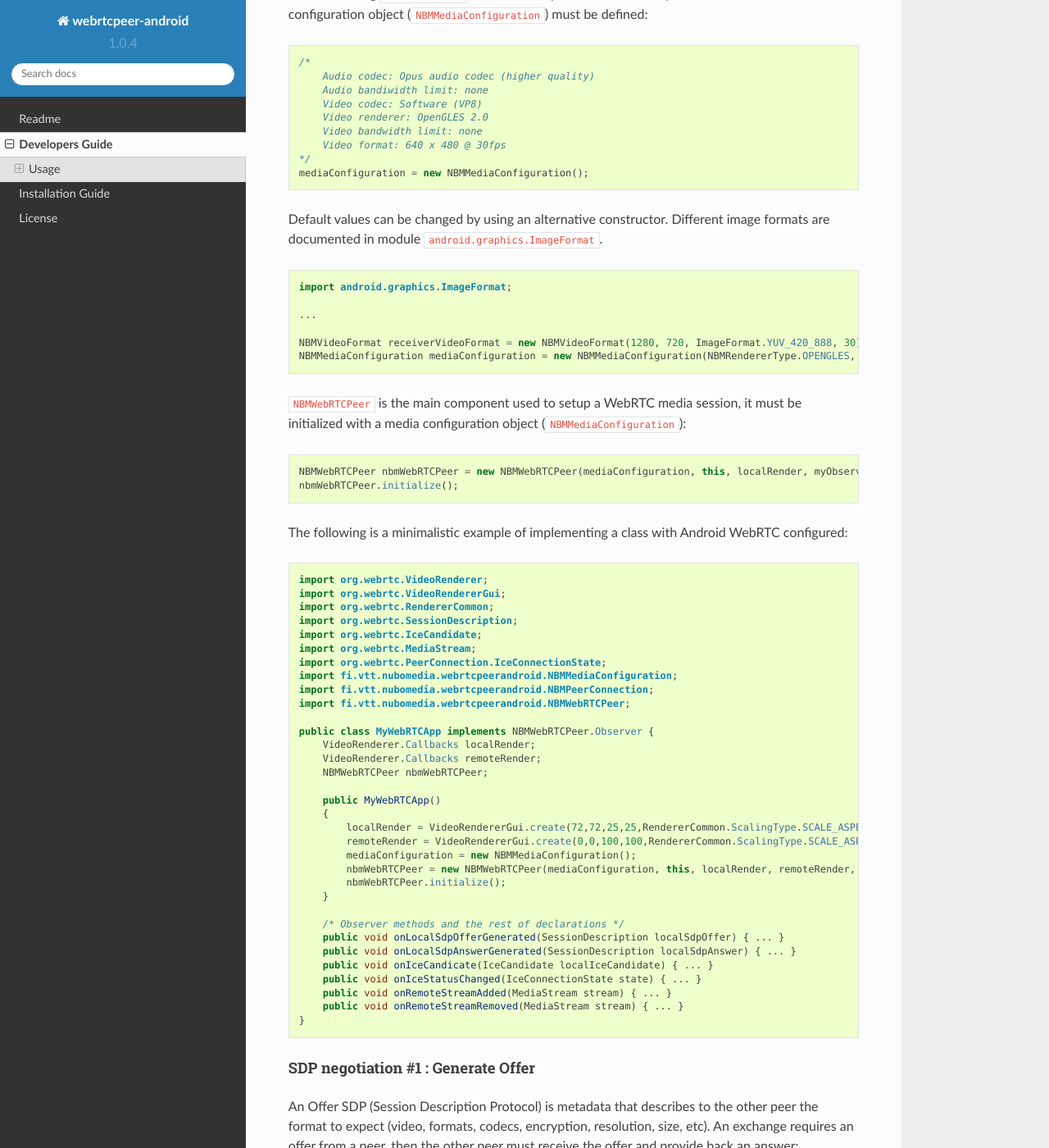
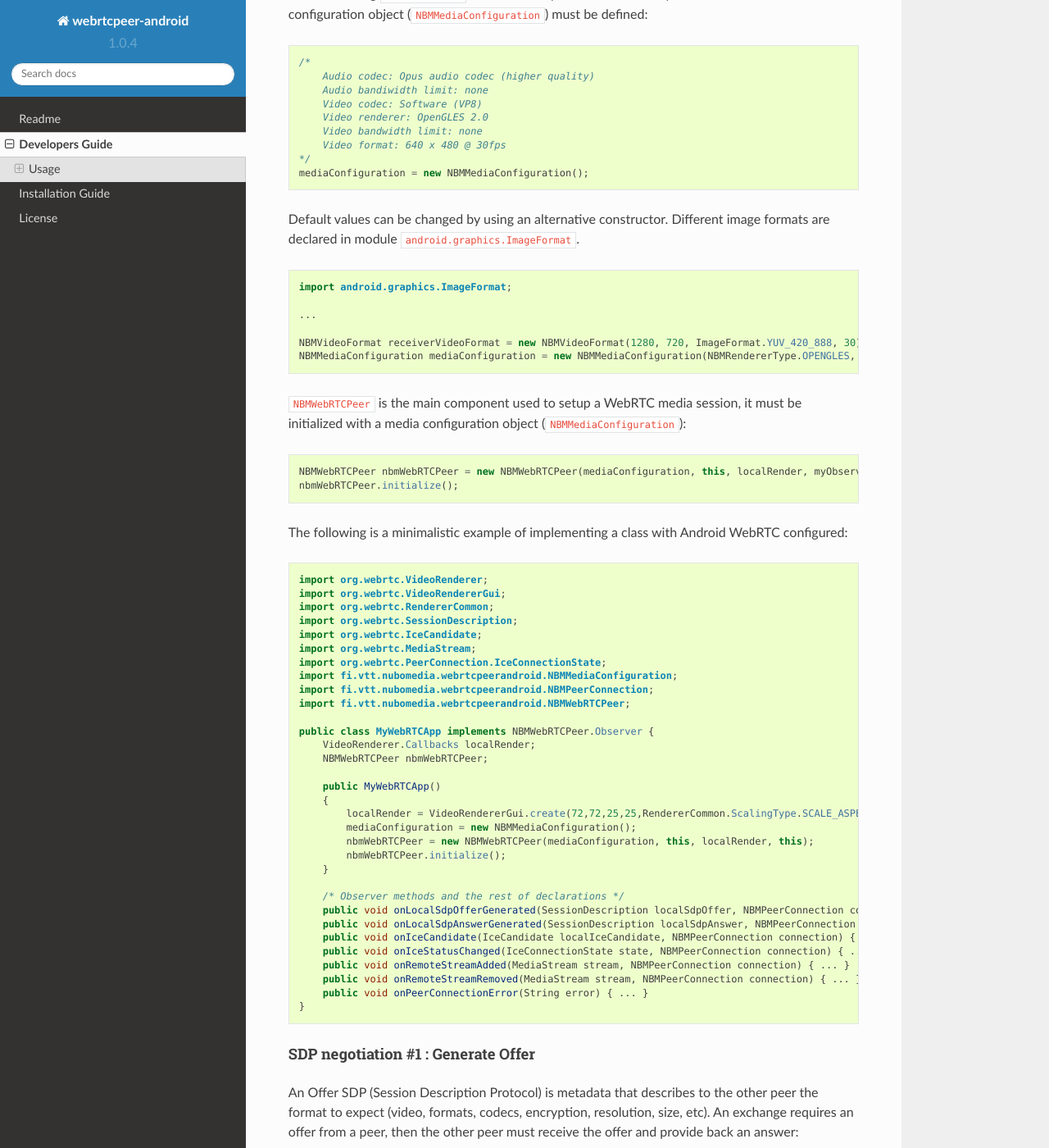
Before and after one commit to nubomedia-vtt/webrtcpeer-android, a Sphinx documentation site: the page built from docs/DevelopersGuide.rst, in a window 1280 px wide and 1400 px high, scrolled down 1438 px. Shown: the whole window at 82% size. Built offline with Sphinx 7.4.7 and the Read the Docs theme 2.0.0, drawn with Linux system fonts in a browser that asks for light colours; some of the changed text lies outside the part shown.

Commit message:
Developer guide update

```diff
--- a/docs/DevelopersGuide.rst
+++ b/docs/DevelopersGuide.rst
@@ -36,7 +36,7 @@ First, necessary WebRTC classes have to be imported to the project:
 
     import fi.vtt.nubomedia.webrtcpeerandroid.NBMMediaConfiguration;
     import fi.vtt.nubomedia.webrtcpeerandroid.NBMWebRTCPeer;
-	import fi.vtt.nubomedia.webrtcpeerandroid.NBMPeerConnection;
+    import fi.vtt.nubomedia.webrtcpeerandroid.NBMPeerConnection;
     // Also import NBMMediaConfiguration content for ease-of-reading when making configuration
     import fi.vtt.nubomedia.webrtcpeerandroid.NBMMediaConfiguration.*;
 
@@ -81,7 +81,7 @@ Before creating ``NBMWebRTCPeer``, the main component used to setup a WebRTC med
     */
     mediaConfiguration = new NBMMediaConfiguration();
 
-Default values can be changed by using an alternative constructor. Different image formats are documented in module ``android.graphics.ImageFormat``.
+Default values can be changed by using an alternative constructor. Different image formats are declared in module ``android.graphics.ImageFormat``.
 
 .. code-block:: java
 
@@ -116,25 +116,24 @@ The following is a minimalistic example of implementing a class with Android Web
 
     public class MyWebRTCApp implements NBMWebRTCPeer.Observer {
         VideoRenderer.Callbacks localRender;
-        VideoRenderer.Callbacks remoteRender;
         NBMWebRTCPeer nbmWebRTCPeer;
 
         public MyWebRTCApp()
         {
             localRender = VideoRendererGui.create(72,72,25,25,RendererCommon.ScalingType.SCALE_ASPECT_FILL,false);
-            remoteRender = VideoRendererGui.create(0,0,100,100,RendererCommon.ScalingType.SCALE_ASPECT_FILL,true);
             mediaConfiguration = new NBMMediaConfiguration();
-            nbmWebRTCPeer = new NBMWebRTCPeer(mediaConfiguration, this, localRender, remoteRender, this);
+            nbmWebRTCPeer = new NBMWebRTCPeer(mediaConfiguration, this, localRender, this);
             nbmWebRTCPeer.initialize();
         }
 
         /* Observer methods and the rest of declarations */
-        public void onLocalSdpOfferGenerated(SessionDescription localSdpOffer) { ... }
-        public void onLocalSdpAnswerGenerated(SessionDescription localSdpAnswer) { ... }
-        public void onIceCandicate(IceCandidate localIceCandidate) { ... }
-        public void onIceStatusChanged(IceConnectionState state) { ... }
-        public void onRemoteStreamAdded(MediaStream stream) { ... }
-        public void onRemoteStreamRemoved(MediaStream stream) { ... }
+        public void onLocalSdpOfferGenerated(SessionDescription localSdpOffer, NBMPeerConnection connection) { ... }
+        public void onLocalSdpAnswerGenerated(SessionDescription localSdpAnswer, NBMPeerConnection connection) { ... }
+        public void onIceCandidate(IceCandidate localIceCandidate, NBMPeerConnection connection) { ... }
+        public void onIceStatusChanged(IceConnectionState state, NBMPeerConnection connection) { ... }
+        public void onRemoteStreamAdded(MediaStream stream, NBMPeerConnection connection) { ... }
+        public void onRemoteStreamRemoved(MediaStream stream, NBMPeerConnection connection) { ... }
+        public void onPeerConnectionError(String error) { ... }
     }
 
 
@@ -185,3 +184,15 @@ Tricke ICE #2 : Set remote candidates
 .. code-block:: java
 
     addRemoteIceCandidate(remoteIceCandidate);
+
+Set remote renderer
+-------------------------------------
+Each connection may invoke a remote stream addition callback function. To display the remote stream, ``attachRendererToRemoteStream`` can be called inside ``onRemoteStreamAdded`` callback function. An example for point-to-point video application:
+
+.. code-block:: java
+
+    private VideoRenderer.Callbacks remoteRender;
+
+    public void onRemoteStreamAdded(MediaStream stream, NBMPeerConnection connection){
+        nbmWebRTCPeer.attachRendererToRemoteStream(remoteRender, stream);
+    }
```
Also changed, not shown: other parts of docs/DevelopersGuide.rst (+1 -1 lines).
